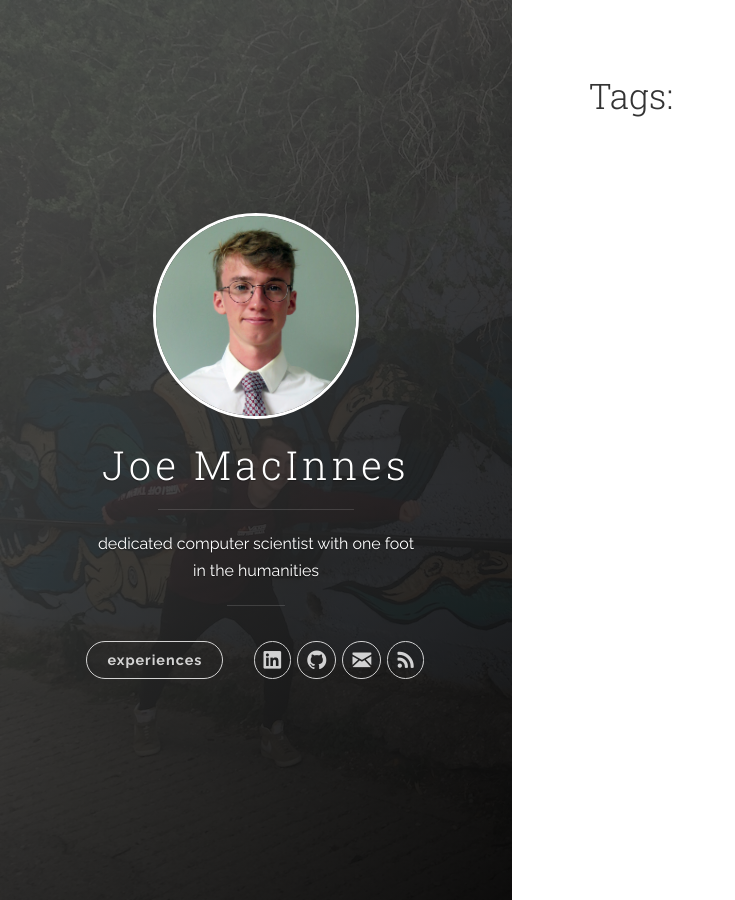
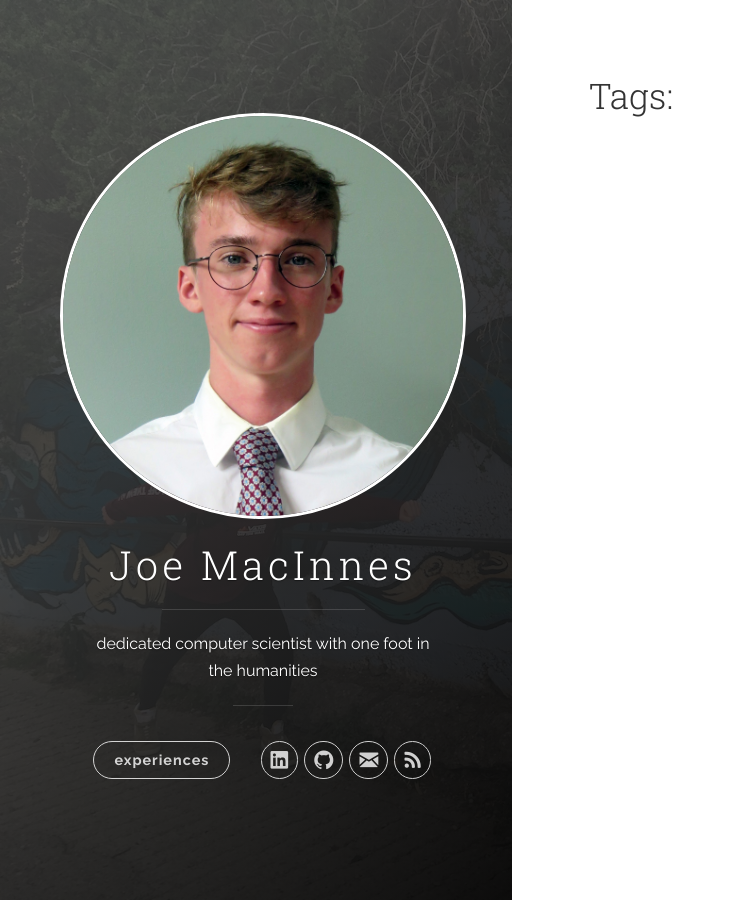
Before and after one commit to joemac875/joemac875.github.io, a Jekyll site: the page built from tags.md, in a window 1280 px wide. Shown: the whole page, without its empty margins (0-735 px from the left). Built offline with Jekyll 4.4.1, drawn with Linux system fonts in a browser that asks for light colours.

Commit message:
fix css and scale up catv image

```diff
--- a/css/main.scss
+++ b/css/main.scss
@@ -55,8 +55,6 @@ pre.highlight code,
 .user-image {
   margin-bottom: 1.2em;
   position: relative;
-  width: 200px;
-  height: 200px;
   border: 3px solid #fff;
   border-radius:100%;
 }
```
Also changed, not shown: assets/catvehicle.jpg.
